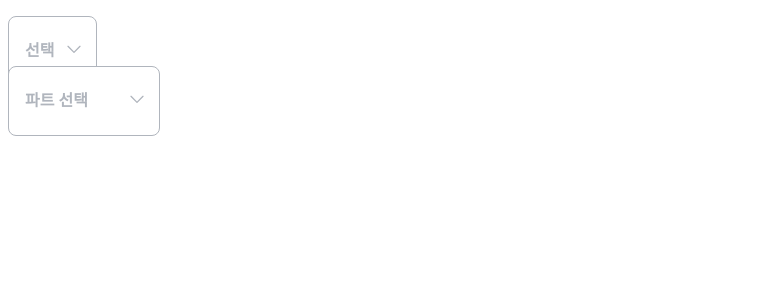
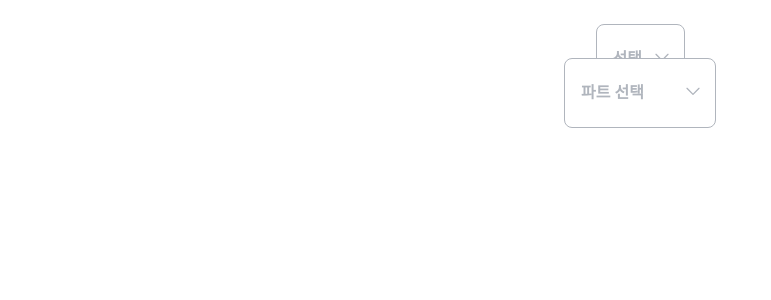
Before and after one commit to CEOS-Developers/CEOS-FE, a Next.js app in the folder apps/admin/: page / in a window 1280 px wide. Shown: the top 300 px of the page, without its empty margins (0-771 px from the left). Built offline with nearby package versions, Linux system fonts and the light colour scheme; a web font is replaced by a local one; what emotion-reset would draw is missing.

Commit message:
refactor: dropdown 배치 순서 수정

```diff
--- a/apps/admin/src/components/Dropdown/index.tsx
+++ b/apps/admin/src/components/Dropdown/index.tsx
@@ -39,7 +39,12 @@ export const Dropdown = ({
   const backgroundColor = setBackgroundColor(value, isOpen);
 
   return (
-    <Container ref={modalRef} onClick={toggleModal} width={width}>
+    <Container
+      ref={modalRef}
+      onClick={toggleModal}
+      width={width}
+      isOpen={isOpen}
+    >
       <DropdownList background={backgroundColor} color={color}>
         <DropdownButton width={width} borderRadius={8} justify="space-between">
           <DropdownLabel color={color}>
@@ -72,8 +77,9 @@ export const Dropdown = ({
   );
 };
 
-const Container = styled.div<{ width: number }>`
-  z-index: 5;
+const Container = styled.div<{ width: number; isOpen: boolean }>`
+  position: relative;
+  z-index: ${({ isOpen }) => (isOpen ? 10 : 5)};
 
   width: ${({ width }) => width}px;
   height: 34px;
--- a/apps/admin/src/pages/index.tsx
+++ b/apps/admin/src/pages/index.tsx
@@ -1,12 +1,12 @@
 import { Dropdown } from '@admin/components/Dropdown';
 import { useForm } from 'react-hook-form';
-import { theme } from '@ceos-fe/ui';
+import { theme, Flex } from '@ceos-fe/ui';
 
 export default function Home() {
   const { setValue, watch } = useForm();
 
   return (
-    <>
+    <Flex direction="column">
       <Dropdown
         options={[
           {
@@ -52,6 +52,6 @@ export default function Home() {
         placeholder="파트 선택"
         width={152}
       />
-    </>
+    </Flex>
   );
 }
```
